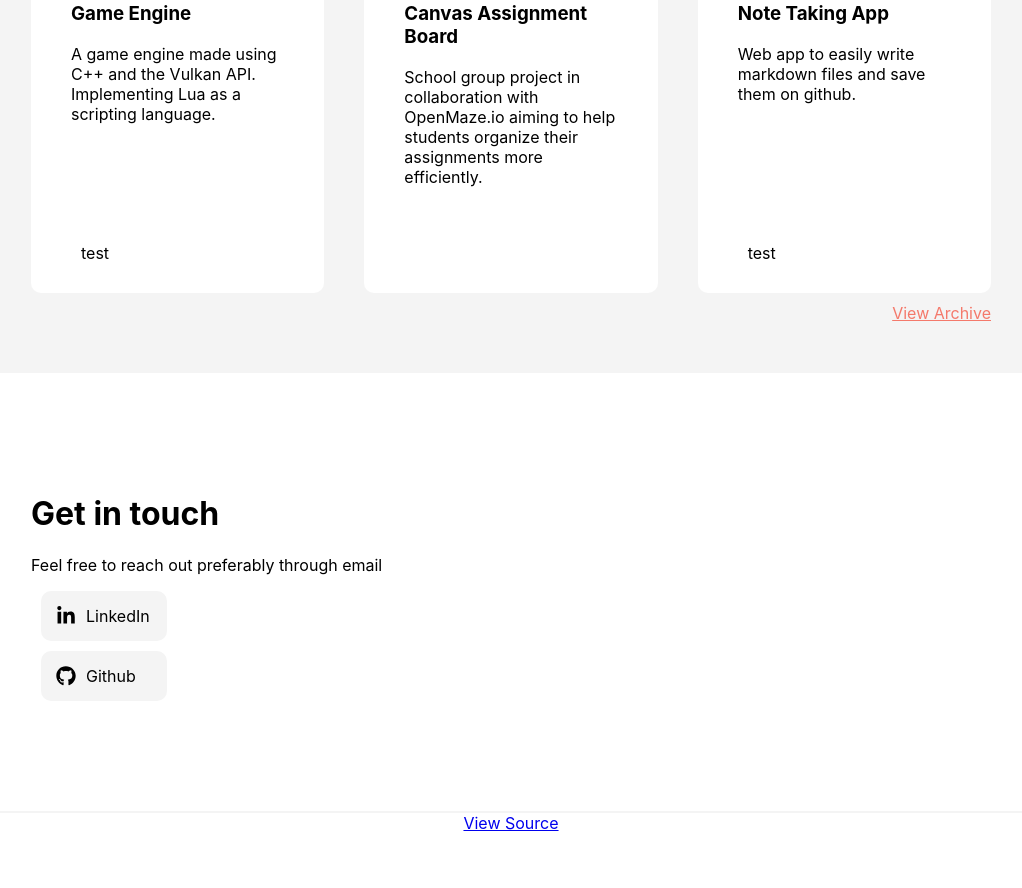
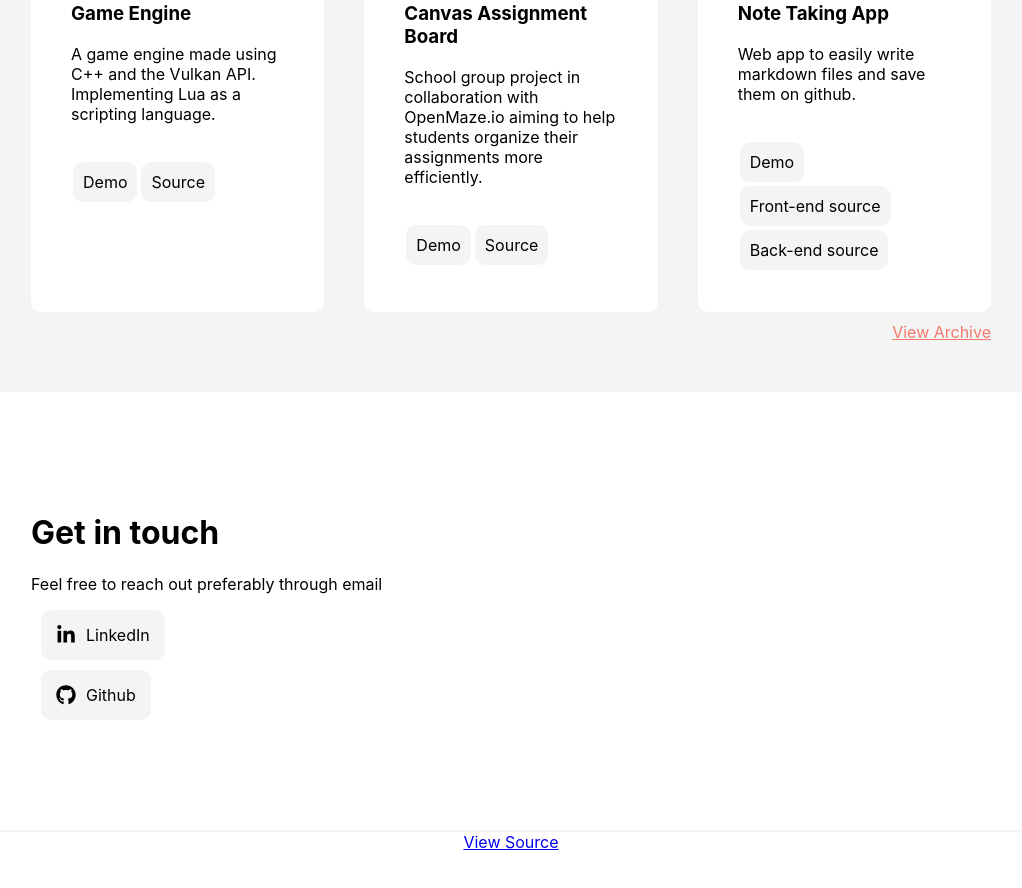
Before and after one commit to Flexiconn/simoncox.nl, a React (Create React App) app in the folder app/: page / in a window 1280 px wide. Shown: the part 880-1768 px from the top of the page, without its empty margins (129-1151 px from the left). Built offline with nearby package versions, Linux system fonts and the light colour scheme.

Commit message:
added links to project cards

```diff
--- a/app/src/App.css
+++ b/app/src/App.css
@@ -60,7 +60,7 @@
         border-radius: 10px;
         padding: 20px;
         height: fit-content;
-        width: 90%;
+        max-width: 100%;
         position: relative;
 
     }
@@ -169,7 +169,7 @@
 .Contact > .Card {
     border-radius: 10px;
     padding: 15px;
-    width: 10%;
+    width: fit-content;
     background-color: #F4F4F4;
     display: flex;
     justify-content: flex-start;
--- a/app/src/App.js
+++ b/app/src/App.js
@@ -37,7 +37,7 @@ function App() {
         <div className="Bio">
           <img src={wave} className="waves"></img>
           <div className="Panel">
-            <p>My name is Simon Cox, {GetAge()} years old and I'm a student attending Fontys HBO ICT with a focus on Software Engineering</p>
+            <p>My name is Simon Cox, {GetAge()} years old and I'm a student attending Fontys HBO ICT with a focus on Software Engineering.</p>
             <h3>Skills</h3>
             <div className='SkillList'>
               <span className="Pill">HTML</span> <span className="Pill">CSS</span> <span className="Pill">SQL</span> <span className="Pill">NoSQL</span> <span className="Pill">Javascript</span> <span className="Pill">C#</span> <span className="Pill">ReactJS</span> <span className="Pill">ASP.NET</span> <span className="Pill">Next.js</span> <span className="Pill">Docker</span> <span className="Pill">Git</span> <span className="Pill">Github</span> <span className="Pill">Dutch</span> <span className="Pill">English</span>
@@ -49,9 +49,9 @@ function App() {
         <div className="Projects">
           <h2>Latest Projects</h2>
           <div className="Grid">
-            <ProjectCard buttons={[{name: "test"},{name: "test"}]} name="Game Engine  " description="A game engine made using C++ and the Vulkan API. Implementing Lua as a scripting language."></ProjectCard>
-            <ProjectCard name="Canvas Assignment Board" description="School group project in collaboration with OpenMaze.io aiming to help students organize their assignments more efficiently."></ProjectCard>
-            <ProjectCard buttons={[{name: "test"},{name: "test"}]} name="Note Taking App" description="Web app to easily write markdown files and save them on github."></ProjectCard>
+            <ProjectCard buttons={[{name: "Demo", link:"https://www.simoncox.nl/"}, {name: "Source",link:"https://www.simoncox.nl/"}]} name="Game Engine  " description="A game engine made using C++ and the Vulkan API. Implementing Lua as a scripting language."></ProjectCard>
+            <ProjectCard buttons={[{name: "Demo" ,link:"https://www.simoncox.nl/"}, {name: "Source" ,link:"https://www.simoncox.nl/"}]} name="Canvas Assignment Board" description="School group project in collaboration with OpenMaze.io aiming to help students organize their assignments more efficiently."></ProjectCard>
+            <ProjectCard buttons={[{name: "Demo" ,link:"https://www.simoncox.nl/"},{name: "Front-end source" ,link:"https://www.simoncox.nl/"}, {name: "Back-end source" ,link:"https://www.simoncox.nl/"}]} name="Note Taking App" description="Web app to easily write markdown files and save them on github."></ProjectCard>
           </div>
           <a href="" className="Archive">View Archive</a>
         </div>
--- a/app/src/ProjectCard.css
+++ b/app/src/ProjectCard.css
@@ -2,22 +2,34 @@
     background-color: #fff;
     border-radius: 10px;
     padding: 40px;
-    padding-bottom: 90px;
+    position: relative;
+    max-width: 90%;
+
+}
+
+.Card > .ButtonList{
+    display: flex;
+    padding-top: 20px;
+    bottom: 0;
+    width: 100%;
+    flex-wrap: wrap;
     position: relative;
 }
 
-.Card > .Buttons {
-    position: absolute;
-    bottom:20px;
+.ButtonList > .Buttons {
+    position: relative;
+    margin: 2px;
     border-radius: 10px;
     padding: 10px;
-    background-color: #fff;
+    background-color: #F4F4F4;
     display: flex;
+    color: #000;
+    text-decoration: none;
     justify-content: flex-start;
     transition: background-color 0.2s ease-out;
 }
 
-.Card > .Buttons:hover {
+.ButtonList > .Buttons:hover {
     background-color: #F4796B;
     color: #fff;
 }
--- a/app/src/ProjectCard.js
+++ b/app/src/ProjectCard.js
@@ -4,9 +4,11 @@ function ProjectCard(props) {
         <h3>{props.name}</h3>
 
         <p>{props.description}</p>
+        <div className="ButtonList">
         {props.buttons?.map((x) => {
-            return <a className="Buttons">{x.name}</a>
+            return <a href={x.link} className="Buttons">{x.name}</a>
         })}
+        </div>
     </div> );
 }
 
```
